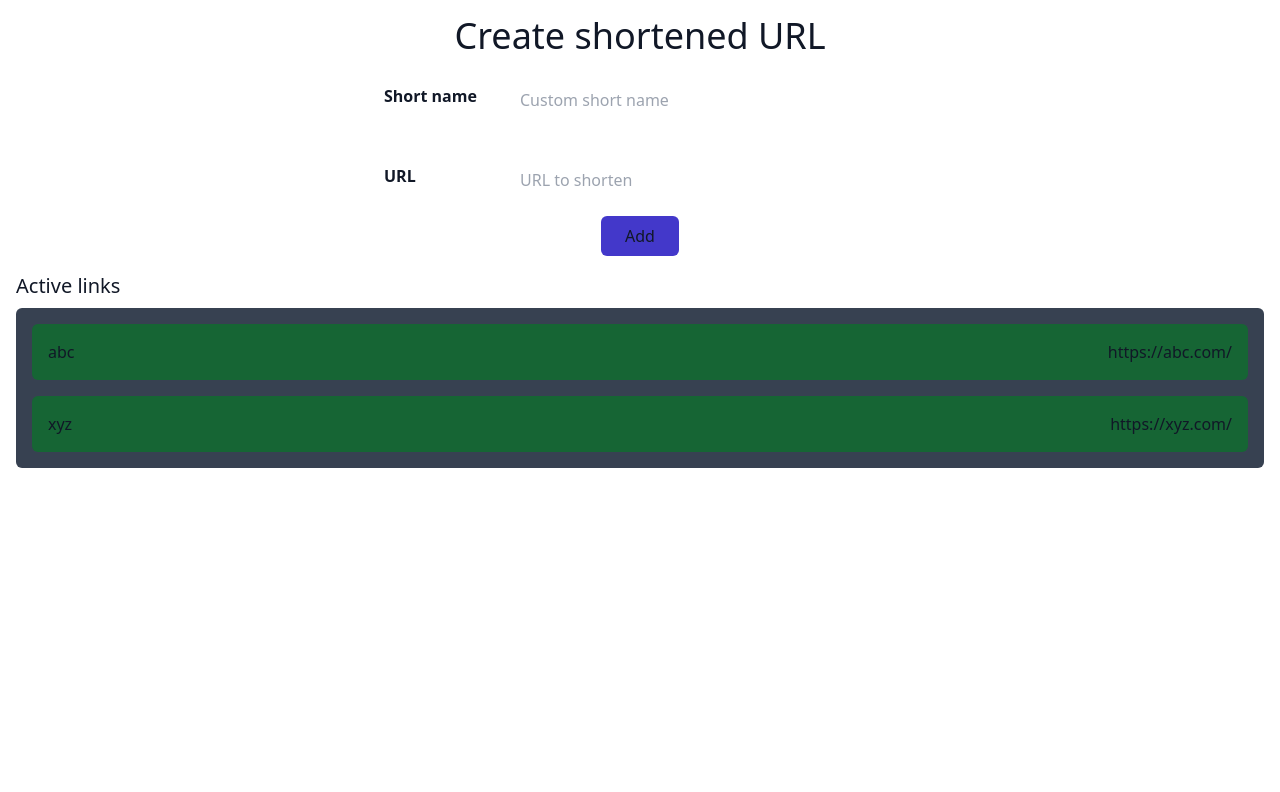
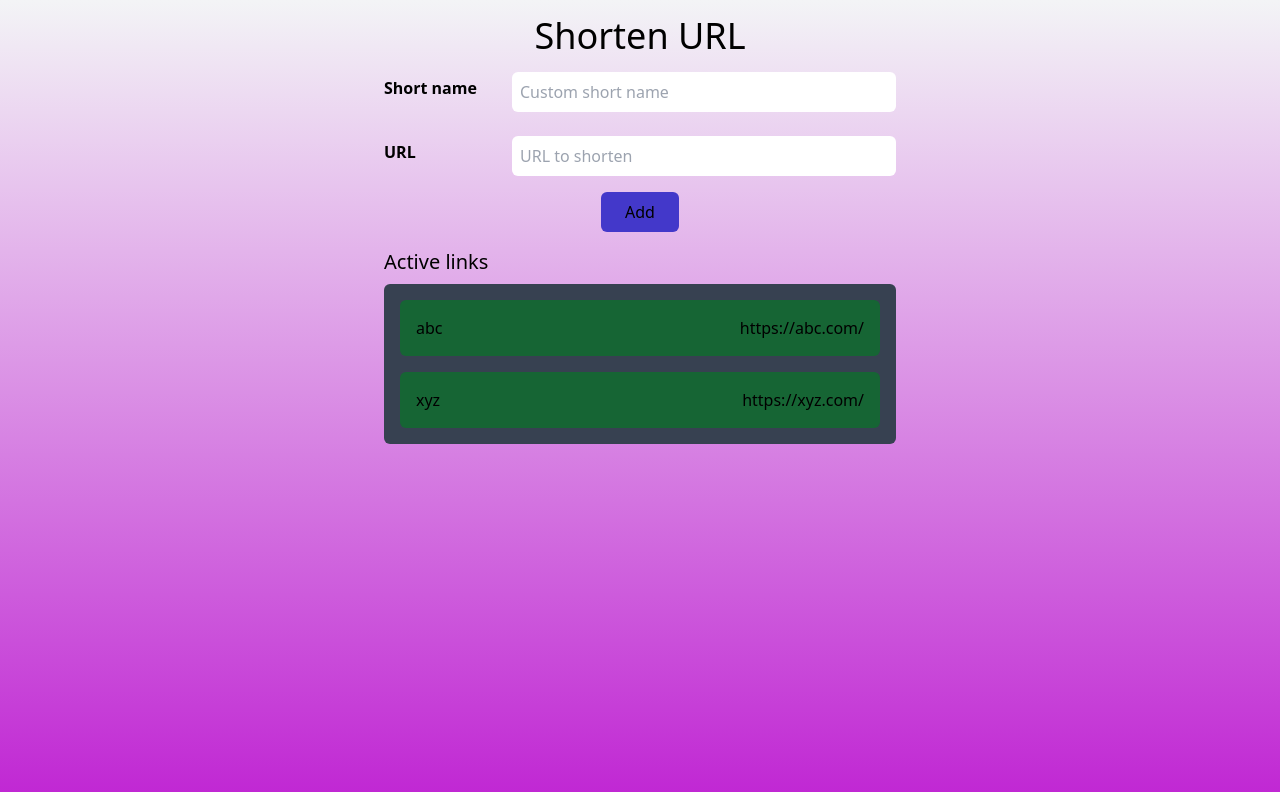
Before and after one commit to OliverFlecke/url-shortener, a Next.js app: page / in a window 1280 px wide. Shown: the top 792 px of the page. Built offline with nearby package versions, Linux system fonts and the light colour scheme.

Commit message:
style: small style updates

```diff
--- a/pages/_app.tsx
+++ b/pages/_app.tsx
@@ -25,7 +25,7 @@ const Layout = function ({ Component, pageProps }: AppProps) {
 				<link rel="manifest" href="/manifest.json" />
 				<meta name="color-scheme" content="dark light" />
 			</Head>
-			<main className="min-h-screen h-full bg-white dark:bg-gray-900 text-gray-900 dark:text-gray-200">
+			<main className="min-h-screen h-full bg-gradient-to-b dark:from-gray-900 dark:to-fuchsia-900 from-gray-100 to-fuchsia-600">
 				<Component {...pageProps} />
 			</main>
 		</>
--- a/src/components/AddUrl.tsx
+++ b/src/components/AddUrl.tsx
@@ -40,9 +40,7 @@ function AddUrl() {
 
 	return (
 		<div className="flex flex-col items-center px-4">
-			<h2 className="pt-4 text-center text-3xl md:text-4xl">
-				Create shortened URL
-			</h2>
+			<h2 className="pt-4 text-center text-3xl md:text-4xl">Shorten URL</h2>
 			<label className="styled">
 				<span>Short name</span>
 				<input
@@ -59,7 +57,11 @@ function AddUrl() {
 					placeholder="URL to shorten"
 				/>
 			</label>
-			<button onClick={onAdd} type="button" className="btn">
+			<button
+				onClick={onAdd}
+				type="button"
+				className="btn w-full sm:w-auto mt-2"
+			>
 				Add
 			</button>
 		</div>
--- a/src/components/ShortenedUrlList.tsx
+++ b/src/components/ShortenedUrlList.tsx
@@ -11,7 +11,8 @@ interface ShortenedUrlListProps {
 
 const ShortenedUrlList: React.FC<ShortenedUrlListProps> = ({ urls }) => {
 	return (
-		<div className="max-w-screen m-4">
+		<div className="max-w-full flex flex-col items-center m-4">
+			<div className="w-full max-w-lg">
 				<h3 className="text-xl">Active links</h3>
 				<ul className="rounded-md mt-2 p-4 space-y-4 bg-gray-700">
 					{urls.map((x) => (
@@ -25,6 +26,7 @@ const ShortenedUrlList: React.FC<ShortenedUrlListProps> = ({ urls }) => {
 					))}
 				</ul>
 			</div>
+		</div>
 	);
 };
 
--- a/src/main.css
+++ b/src/main.css
@@ -7,11 +7,11 @@ button.btn {
 }
 
 label.styled {
-	@apply flex flex-col justify-between w-full py-4 space-y-2;
+	@apply flex flex-col justify-between w-full py-2 space-y-2;
 	@apply sm:flex-row sm:items-center sm:max-w-lg;
 
 	input {
-		@apply rounded-md p-2  w-full sm:max-w-sm;
+		@apply rounded-md p-2 w-full sm:max-w-sm;
 	}
 
 	span {
```
Lines whose indentation alone changed are shown as unchanged.
